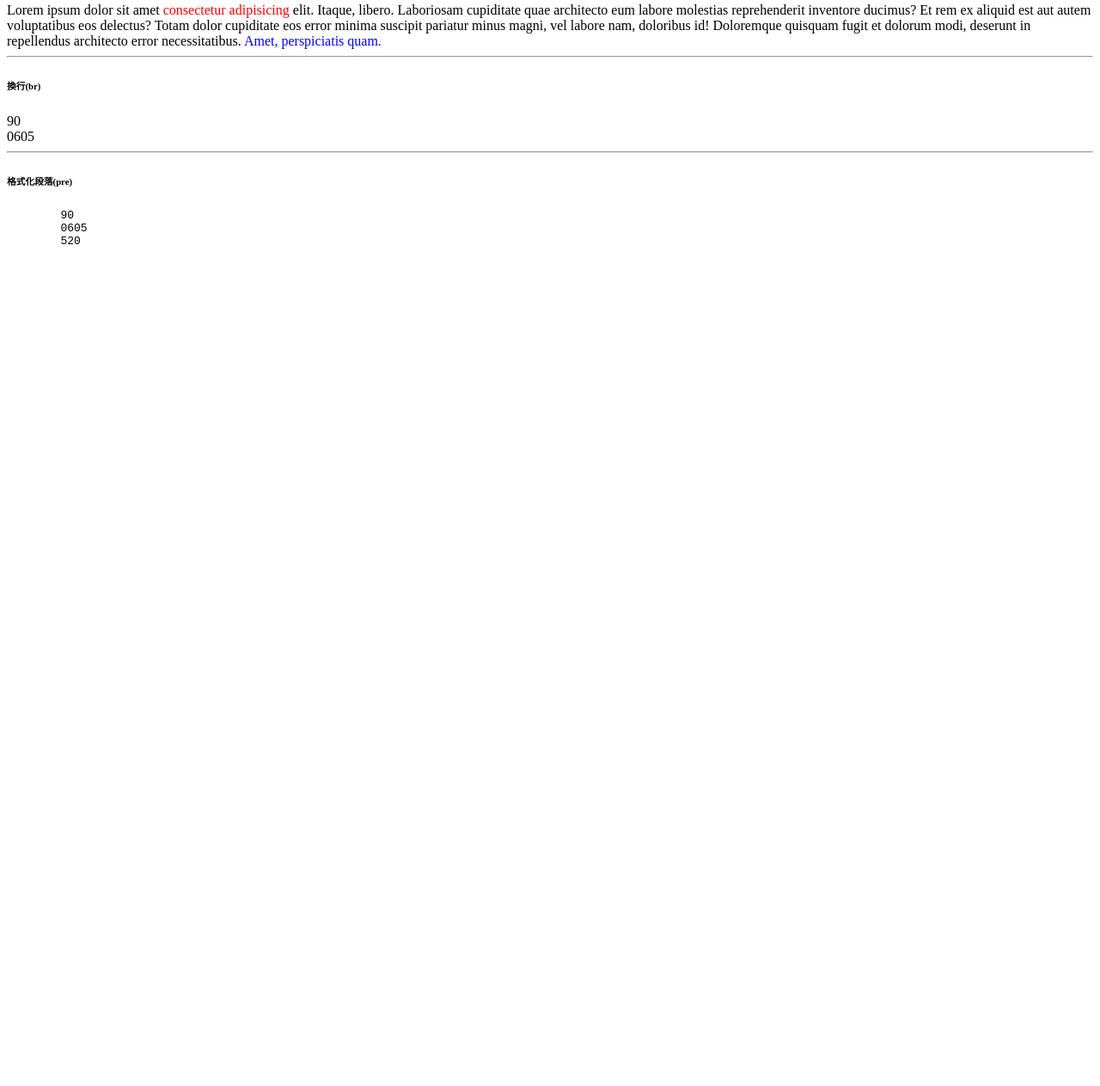
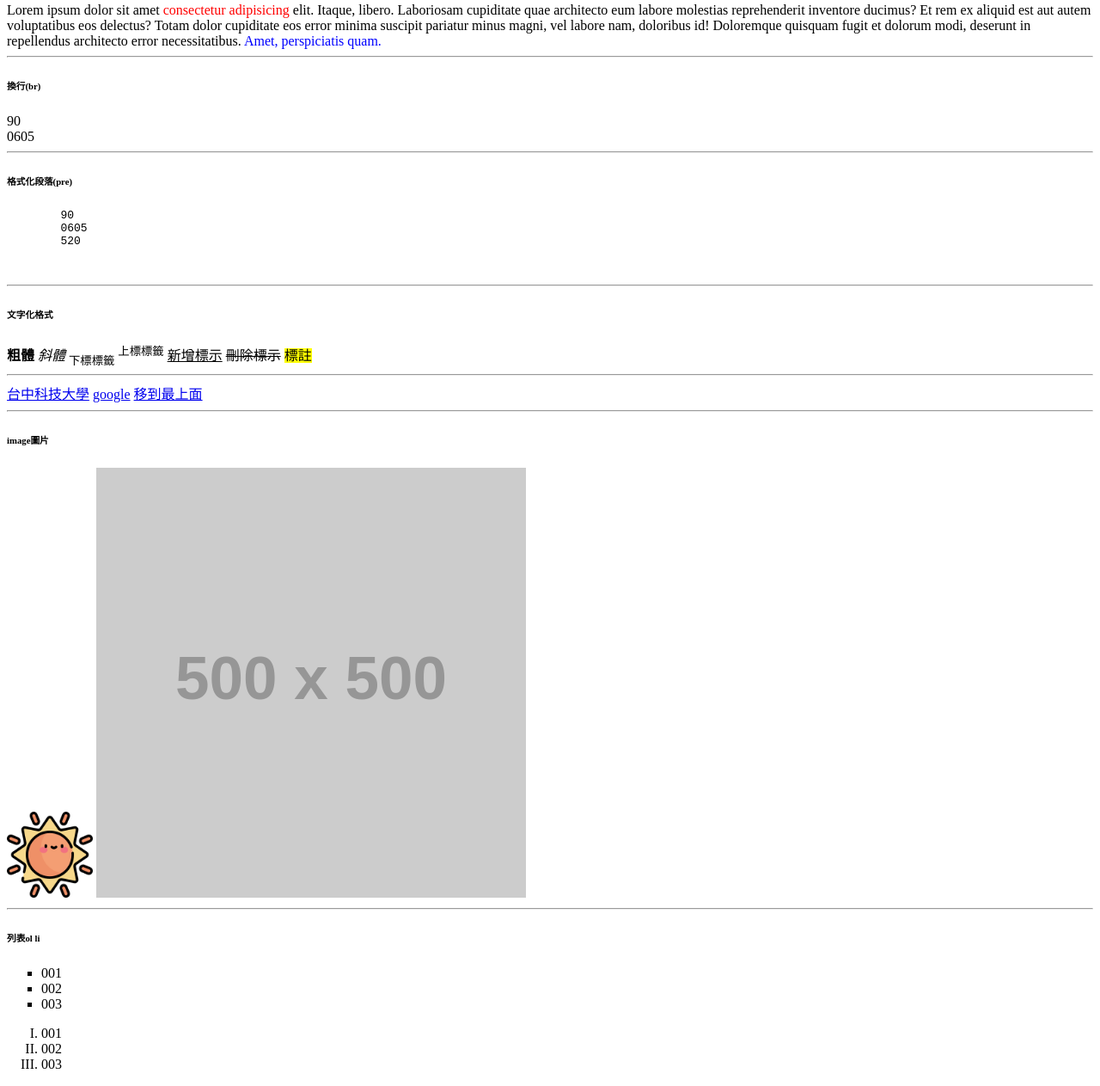
Before and after one commit to Milababy/3411007064, a plain HTML site: page 64.html in a window 1280 px wide. Shown: the part 493-1756 px from the top of the page at 86% size. Before the commit the page ends 824 px from the top, so only its background shows below. Drawn offline with Linux system fonts and the light colour scheme; placeholder pictures from the web are drawn by us.

Commit message:
第三次作業

```diff
--- a/64.html
+++ b/64.html
@@ -7,7 +7,7 @@
     <title>元件練習</title>
 </head>
 <body>
-    <h1>h1標籤</h1>
+    <h1 id="up">h1標籤</h1>
     <h2>h2標籤</h2>
     <h3>h3標籤</h3>
     <h4>h4標籤</h4>
@@ -33,5 +33,34 @@
         520
 
     </pre>
+    <hr>
+    <h6>文字化格式</h6>
+    <b>粗體</b>
+    <i>斜體</i>
+    <sub>下標標籤</sub>
+    <sup>上標標籤</sup>
+    <ins>新增標示</ins>
+    <del>刪除標示</del>
+    <mark>標註</mark>
+    <hr>
+    <a href="https://www.nutc.edu.tw">台中科技大學</a>
+    <a href="https://www.google.com.tw" target="_blank">google</a>
+    <a href="#up">移到最上面</a>
+    <hr>
+    <h6>image圖片</h6>
+    <img src="sun.png" alt="" width="100" height="100">
+    <img src="https://fakeimg.pl/500x500/200" >
+    <hr>
+    <h6>列表ol li</h6>
+    <ul type="square">
+        <li>001</li>
+        <li>002</li>
+        <li>003</li>
+    </ul>
+    <ol type="I">
+        <li>001</li>
+        <li>002</li>
+        <li>003</li>
+    </ol>
 </body>
 </html>
```
Also changed, not shown: sun.png (added).
